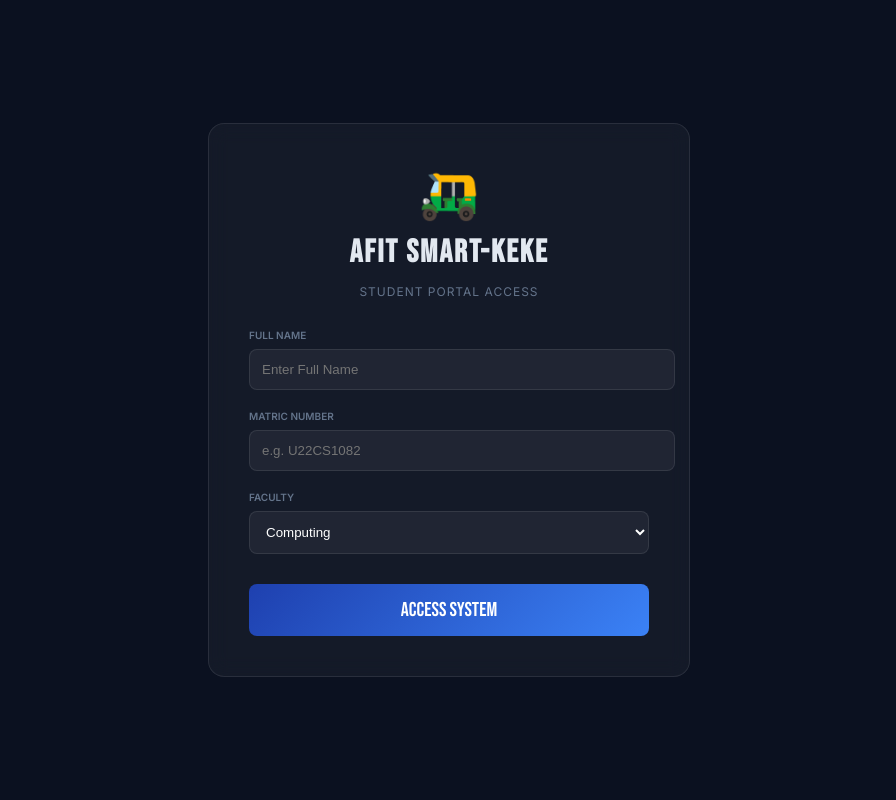
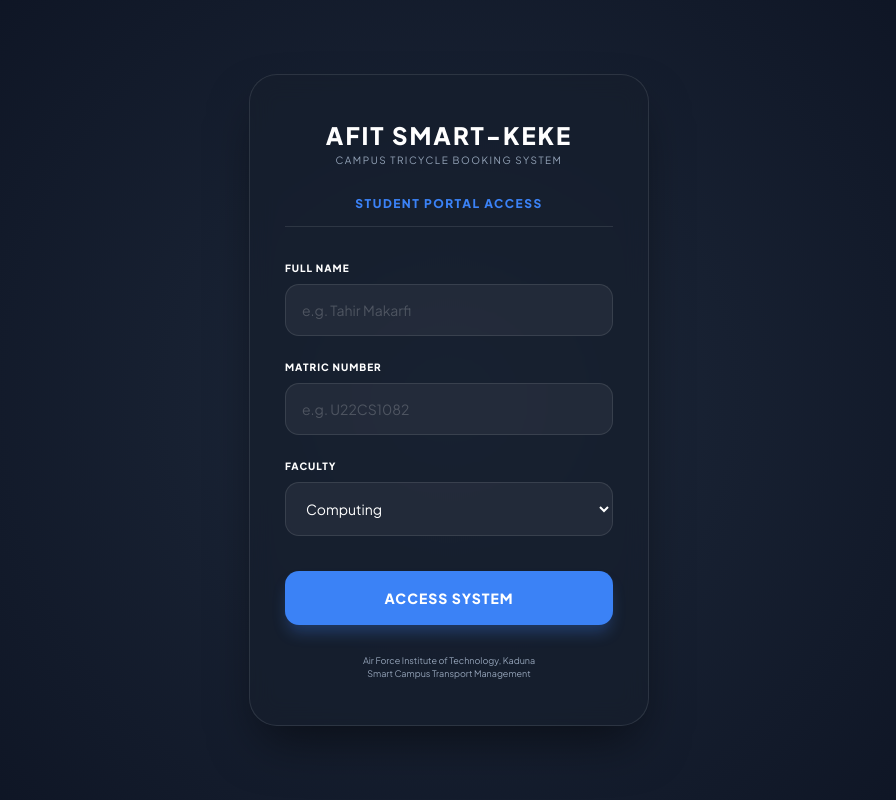
Before and after one commit to Tymakarfi/Afit-keke, a Flask app: page / in a window 1280 px wide. Shown: the whole page, without its empty margins (191-1087 px from the left). Run offline with Flask 3, Linux system fonts and the light colour scheme.

Commit message:
Update login.html

```diff
--- a/templates/login.html
+++ b/templates/login.html
@@ -3,75 +3,202 @@
 <head>
     <meta charset="UTF-8">
     <meta name="viewport" content="width=device-width, initial-scale=1.0">
-  <title>AFIT Smart-Keke - Login</title>
-  <link href="https://fonts.googleapis.com/css2?family=Bebas+Neue&family=Inter:wght@300;400;600&display=swap" rel="stylesheet">
+    <title>AFIT Smart-Keke | Login</title>
+    <link href="https://fonts.googleapis.com/css2?family=Plus+Jakarta+Sans:wght@300;400;600;800&display=swap" rel="stylesheet">
     <style>
-    :root { --blue: #1e40af; --blue2: #3b82f6; --bg: #0b1120; --card: rgba(255,255,255,0.04); --border: rgba(255,255,255,0.09); --text: #e2e8f0; --muted: #64748b; }
-    body { background: var(--bg); color: var(--text); font-family: 'Inter', sans-serif; display: flex; align-items: center; justify-content: center; min-height: 100vh; margin: 0; }
-    .login-card { background: var(--card); border: 1px solid var(--border); padding: 40px; border-radius: 16px; width: 100%; max-width: 400px; text-align: center; backdrop-filter: blur(10px); }
-    .logo { font-size: 48px; margin-bottom: 10px; }
-    h1 { font-family: 'Bebas Neue', sans-serif; font-size: 32px; letter-spacing: 2px; margin: 0; }
-    p { color: var(--muted); font-size: 12px; text-transform: uppercase; letter-spacing: 1px; margin-bottom: 30px; }
-    .field { text-align: left; margin-bottom: 20px; }
-    label { display: block; font-size: 10px; font-weight: 600; color: var(--muted); text-transform: uppercase; margin-bottom: 8px; }
-    input, select { width: 100%; padding: 12px; background: rgba(255,255,255,0.05); border: 1px solid var(--border); border-radius: 8px; color: #fff; outline: none; }
-    input:focus { border-color: var(--blue2); }
-    .btn { width: 100%; padding: 14px; background: linear-gradient(135deg, var(--blue), var(--blue2)); border: none; border-radius: 8px; color: #fff; font-family: 'Bebas Neue', sans-serif; font-size: 20px; cursor: pointer; margin-top: 10px; }
+        :root {
+            --bg: #0b1120;
+            --card: rgba(22, 30, 45, 0.7);
+            --border: rgba(255, 255, 255, 0.1);
+            --blue: #3b82f6;
+            --text: #f8fafc;
+            --muted: #94a3b8;
+        }
+
+        * { margin: 0; padding: 0; box-sizing: border-box; font-family: 'Plus Jakarta Sans', sans-serif; }
+
+        body {
+            background: var(--bg);
+            color: var(--text);
+            min-height: 100vh;
+            display: flex;
+            align-items: center;
+            justify-content: center;
+            padding: 20px;
+            /* Simple background glow effect */
+            background-image: radial-gradient(circle at 50% 50%, #1e293b 0%, #0b1120 100%);
+        }
+
+        .portal-card {
+            background: var(--card);
+            border: 1px solid var(--border);
+            border-radius: 28px;
+            padding: 45px 35px;
+            backdrop-filter: blur(12px);
+            width: 100%;
+            max-width: 400px;
+            text-align: center;
+            box-shadow: 0 25px 50px -12px rgba(0,0,0,0.5);
+        }
+
+        .logo-title {
+            font-size: 24px;
+            font-weight: 800;
+            letter-spacing: 2px;
+            color: #fff;
+            margin-bottom: 4px;
+        }
+
+        .logo-sub {
+            font-size: 10px;
+            color: var(--muted);
+            text-transform: uppercase;
+            letter-spacing: 1.5px;
+            margin-bottom: 30px;
+        }
+
+        .portal-header {
+            font-size: 12px;
+            font-weight: 700;
+            color: var(--blue);
+            text-transform: uppercase;
+            letter-spacing: 1.5px;
+            margin-bottom: 35px;
+            border-bottom: 1px solid var(--border);
+            padding-bottom: 15px;
+        }
+
+        .input-group { text-align: left; margin-bottom: 25px; }
+
+        .input-group label {
+            display: block;
+            font-size: 10px;
+            font-weight: 800;
+            color: #fff;
+            text-transform: uppercase;
+            margin-bottom: 10px;
+            letter-spacing: 1px;
+        }
+
+        input, select {
+            width: 100%;
+            padding: 16px;
+            border-radius: 14px;
+            border: 1px solid var(--border);
+            background: rgba(255, 255, 255, 0.05);
+            color: #fff;
+            font-size: 14px;
+            outline: none;
+            transition: all 0.3s ease;
+        }
+
+        input::placeholder { color: rgba(255,255,255,0.2); }
+
+        input:focus, select:focus {
+            border-color: var(--blue);
+            background: rgba(255, 255, 255, 0.08);
+            box-shadow: 0 0 0 4px rgba(59, 130, 246, 0.1);
+        }
+
+        .btn-access {
+            width: 100%;
+            padding: 18px;
+            background: var(--blue);
+            border: none;
+            border-radius: 14px;
+            color: white;
+            font-weight: 700;
+            font-size: 14px;
+            text-transform: uppercase;
+            letter-spacing: 1px;
+            cursor: pointer;
+            margin-top: 10px;
+            box-shadow: 0 10px 15px -3px rgba(59, 130, 246, 0.3);
+            transition: transform 0.2s;
+        }
+
+        .btn-access:active { transform: scale(0.98); }
+
+        .footer-text {
+            margin-top: 30px;
+            font-size: 9px;
+            color: var(--muted);
+            line-height: 1.4;
+        }
     </style>
 </head>
 <body>
 
-<div class="login-card">
-  <div class="logo">🛺</div>
-  <h1>AFIT SMART-KEKE</h1>
-  <p>Student Portal Access</p>
+<div class="portal-card">
+    <div class="logo-title">AFIT SMART-KEKE</div>
+    <div class="logo-sub">Campus Tricycle Booking System</div>
 
-  <div class="field">
-    <label>Full Name</label>
-    <input type="text" id="l-name" placeholder="Enter Full Name">
+    <div class="portal-header">Student Portal Access</div>
+
+    <div class="input-group">
+        <label for="name">Full Name</label>
+        <input type="text" id="name" placeholder="e.g. Tahir Makarfi">
     </div>
 
-  <div class="field">
-    <label>Matric Number</label>
-    <input type="text" id="l-matric" placeholder="e.g. U22CS1082">
+    <div class="input-group">
+        <label for="matric">Matric Number</label>
+        <input type="text" id="matric" placeholder="e.g. U22CS1082">
     </div>
 
-  <div class="field">
-    <label>Faculty</label>
-    <select id="l-faculty">
-      <option>Computing</option>
-      <option>Engineering</option>
-      <option>Management Sciences</option>
+    <div class="input-group">
+        <label for="faculty">Faculty</label>
+        <select id="faculty">
+            <option value="Computing">Computing</option>
+            <option value="Engineering">Engineering</option>
+            <option value="Airship">Airship & Applied Sciences</option>
+            <option value="Management">Management Sciences</option>
         </select>
     </div>
 
-  <button class="btn" onclick="login()">ACCESS SYSTEM</button>
+    <button class="btn-access" onclick="enterSystem()">Access System</button>
+
+    <div class="footer-text">
+        Air Force Institute of Technology, Kaduna<br>
+        Smart Campus Transport Management
+    </div>
 </div>
 
 <script>
-  function login() {
-    const name = document.getElementById('l-name').value;
-    const matric = document.getElementById('l-matric').value;
-    const faculty = document.getElementById('l-faculty').value;
+    async function enterSystem() {
+        const nameVal = document.getElementById('name').value.trim();
+        const matricVal = document.getElementById('matric').value.trim();
 
-    if (!name || !matric) {
-      alert("Please enter your name and matric number.");
+        if (!nameVal || !matricVal) {
+            alert("Please provide both your name and matric number to continue.");
             return;
         }
 
-    // This is the part that was likely missing:
-    const userData = {
-      name: name,
-      matric: matric,
-      faculty: faculty
-    };
+        try {
+            const response = await fetch('/login', {
+                method: 'POST',
+                headers: { 'Content-Type': 'application/json' },
+                body: JSON.stringify({ name: nameVal, matric: matricVal })
+            });
 
-    // Save to the browser's memory
-    localStorage.setItem("afit_user", JSON.stringify(userData));
+            const data = await response.json();
+            if (data.status === "success") {
+                // This redirect is what gets you to the dashboard
+                window.location.href = "/";
+            } else {
+                alert("Login failed. Please try again.");
+            }
+        } catch (error) {
+            console.error("Login error:", error);
+            alert("Connection error. Check if your server is running.");
+        }
+    }
 
-    // Send the user back to the main page
-    window.location.href = "/";
+    // Allow "Enter" key to submit the form
+    document.addEventListener('keypress', function (e) {
+        if (e.key === 'Enter') {
+            enterSystem();
         }
+    });
 </script>
 
 </body>
```
Lines whose indentation alone changed are shown as unchanged.
